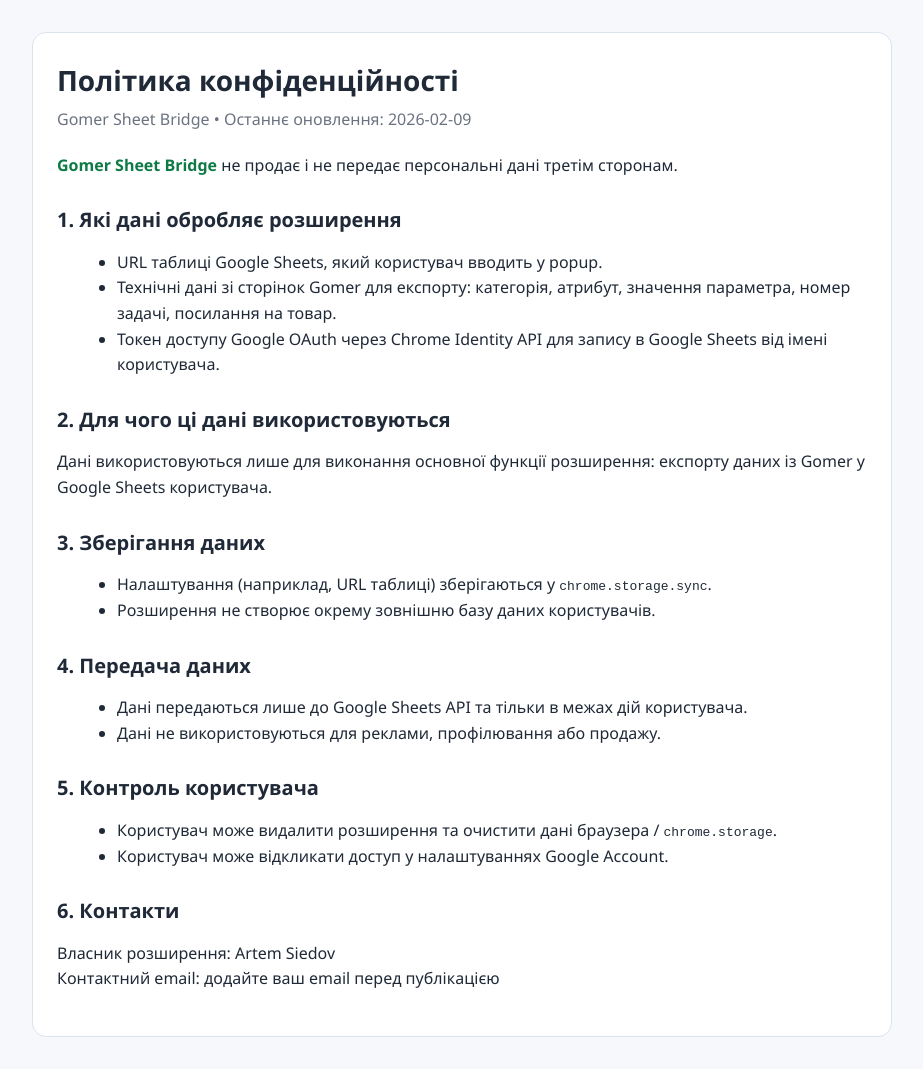
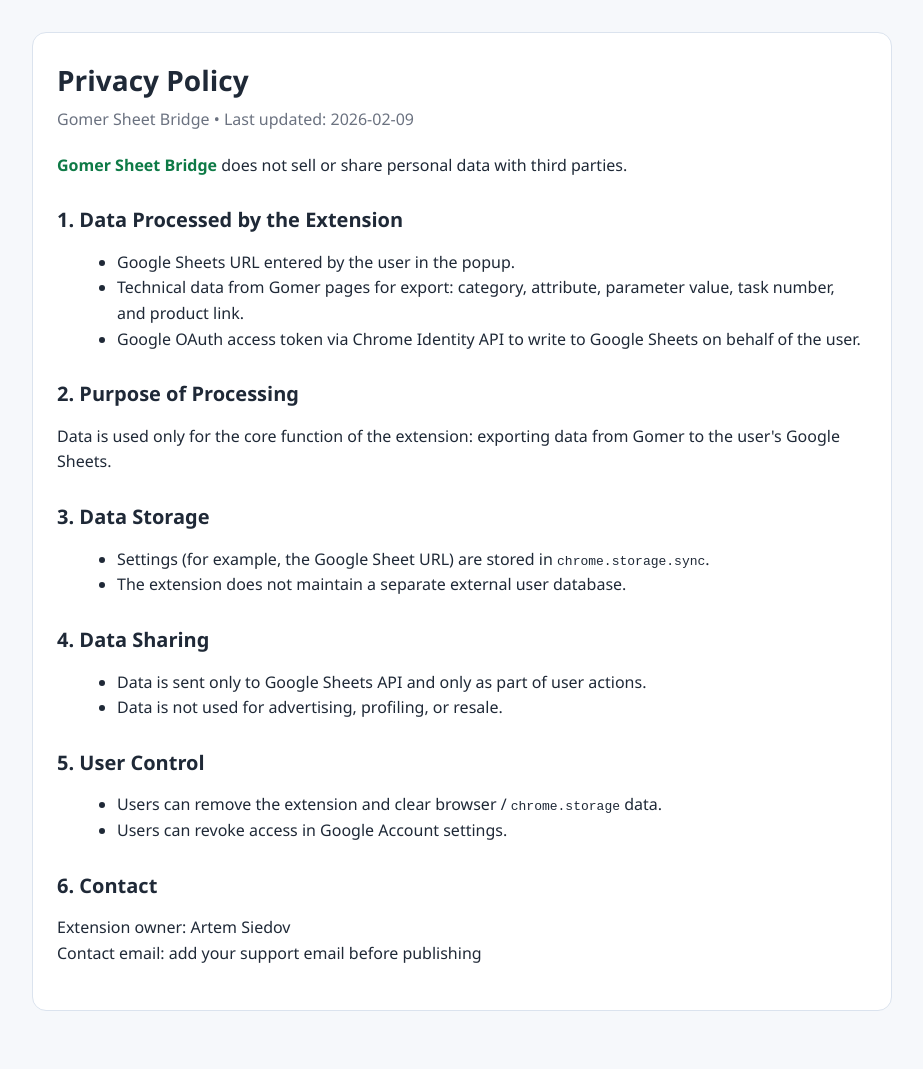
Before and after one commit to ArtemSiedov/Gomer-Sheet-Bridge, a browser extension: page privacy-policy.html in a window 1280 px wide. Shown: the whole page, without its empty margins (178-1101 px from the left). After the commit the page ends 1043 px from the top, so only its background shows below. Drawn offline with Linux system fonts and the light colour scheme.

Commit message:
docs: translate privacy policy to English

```diff
--- a/privacy-policy.html
+++ b/privacy-policy.html
@@ -1,5 +1,5 @@
 <!doctype html>
-<html lang="uk">
+<html lang="en">
   <head>
     <meta charset="UTF-8" />
     <meta name="viewport" content="width=device-width, initial-scale=1.0" />
@@ -54,43 +54,43 @@
   </head>
   <body>
     <main>
-      <h1>Політика конфіденційності</h1>
-      <p class="meta">Gomer Sheet Bridge • Останнє оновлення: 2026-02-09</p>
+      <h1>Privacy Policy</h1>
+      <p class="meta">Gomer Sheet Bridge • Last updated: 2026-02-09</p>
 
-      <p><span class="brand">Gomer Sheet Bridge</span> не продає і не передає персональні дані третім сторонам.</p>
+      <p><span class="brand">Gomer Sheet Bridge</span> does not sell or share personal data with third parties.</p>
 
-      <h2>1. Які дані обробляє розширення</h2>
+      <h2>1. Data Processed by the Extension</h2>
       <ul>
-        <li>URL таблиці Google Sheets, який користувач вводить у popup.</li>
-        <li>Технічні дані зі сторінок Gomer для експорту: категорія, атрибут, значення параметра, номер задачі, посилання на товар.</li>
-        <li>Токен доступу Google OAuth через Chrome Identity API для запису в Google Sheets від імені користувача.</li>
+        <li>Google Sheets URL entered by the user in the popup.</li>
+        <li>Technical data from Gomer pages for export: category, attribute, parameter value, task number, and product link.</li>
+        <li>Google OAuth access token via Chrome Identity API to write to Google Sheets on behalf of the user.</li>
       </ul>
 
-      <h2>2. Для чого ці дані використовуються</h2>
-      <p>Дані використовуються лише для виконання основної функції розширення: експорту даних із Gomer у Google Sheets користувача.</p>
+      <h2>2. Purpose of Processing</h2>
+      <p>Data is used only for the core function of the extension: exporting data from Gomer to the user's Google Sheets.</p>
 
-      <h2>3. Зберігання даних</h2>
+      <h2>3. Data Storage</h2>
       <ul>
-        <li>Налаштування (наприклад, URL таблиці) зберігаються у <code>chrome.storage.sync</code>.</li>
-        <li>Розширення не створює окрему зовнішню базу даних користувачів.</li>
+        <li>Settings (for example, the Google Sheet URL) are stored in <code>chrome.storage.sync</code>.</li>
+        <li>The extension does not maintain a separate external user database.</li>
       </ul>
 
-      <h2>4. Передача даних</h2>
+      <h2>4. Data Sharing</h2>
       <ul>
-        <li>Дані передаються лише до Google Sheets API та тільки в межах дій користувача.</li>
-        <li>Дані не використовуються для реклами, профілювання або продажу.</li>
+        <li>Data is sent only to Google Sheets API and only as part of user actions.</li>
+        <li>Data is not used for advertising, profiling, or resale.</li>
       </ul>
 
-      <h2>5. Контроль користувача</h2>
+      <h2>5. User Control</h2>
       <ul>
-        <li>Користувач може видалити розширення та очистити дані браузера / <code>chrome.storage</code>.</li>
-        <li>Користувач може відкликати доступ у налаштуваннях Google Account.</li>
+        <li>Users can remove the extension and clear browser / <code>chrome.storage</code> data.</li>
+        <li>Users can revoke access in Google Account settings.</li>
       </ul>
 
-      <h2>6. Контакти</h2>
+      <h2>6. Contact</h2>
       <p>
-        Власник розширення: Artem Siedov<br />
-        Контактний email: додайте ваш email перед публікацією
+        Extension owner: Artem Siedov<br />
+        Contact email: add your support email before publishing
       </p>
     </main>
   </body>
```
Also changed, not shown: 1 other file.
